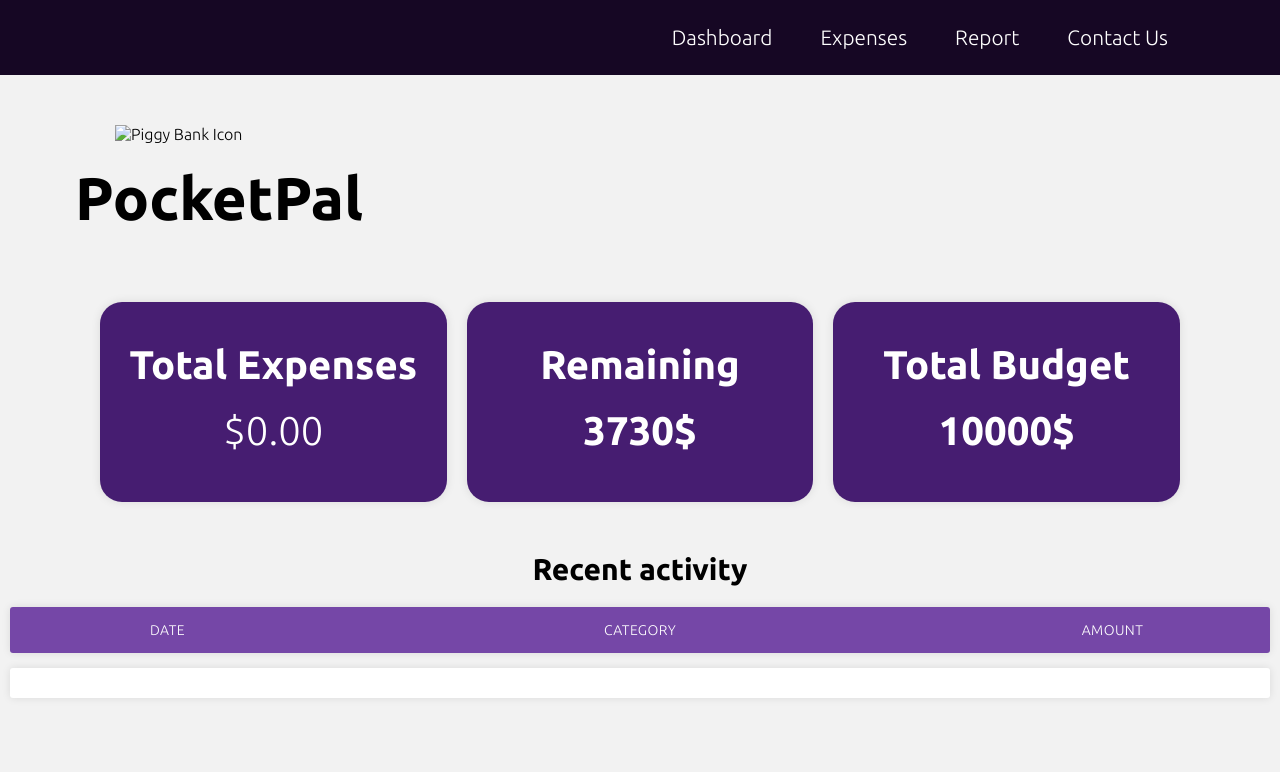
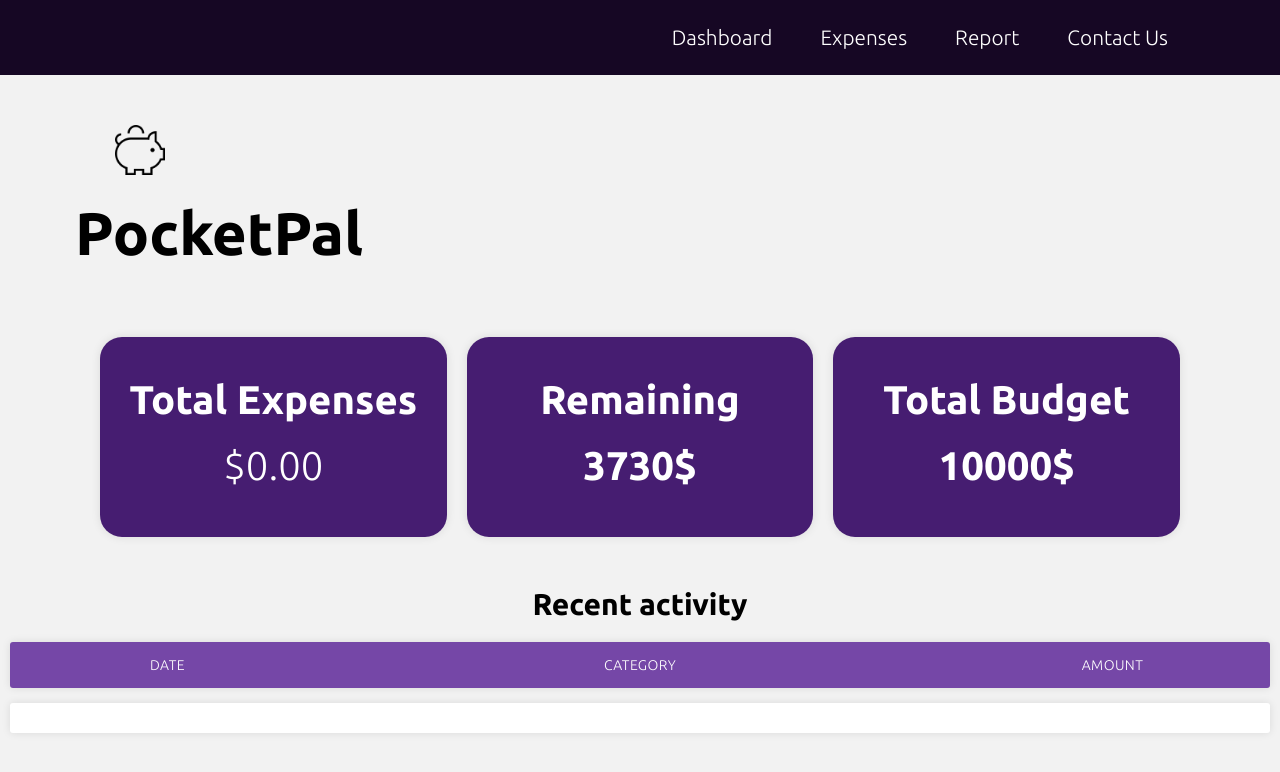
Before and after one commit to Annupamaa/Expense-Tracker, a plain HTML site: page Pages/index.html in a window 1280 px wide. Drawn offline with nearby package versions, Linux system fonts and the light colour scheme.

Commit message:
Update icon

```diff
--- a/Pages/index.html
+++ b/Pages/index.html
@@ -31,7 +31,7 @@
 
 <main style="height: 100vh; overflow-y: auto;">
     <div style="display: inline-block; margin-left: 75px;">
-        <img src="icon/piggy-bank.png" alt="Piggy Bank Icon" height="50px" id="pig" >
+        <img src="piggy-bank.png" alt="Piggy Bank Icon" height="50px" id="pig" >
         <h1 id="PocketPal" style="display: inline-block;  " ><i class="fi fi-ts-piggy-bank"></i>PocketPal</h1>
     </div>
 
```
Also changed, not shown: Pages/piggy-bank.png (renamed from Icon/piggy-bank.png).
